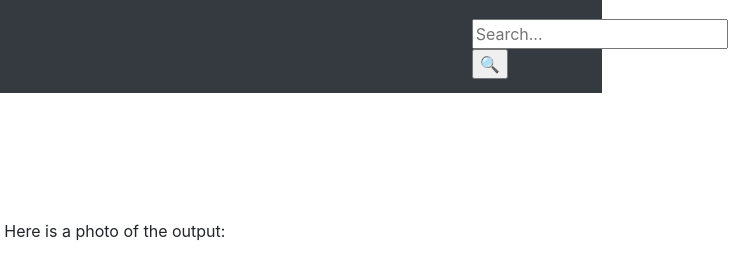
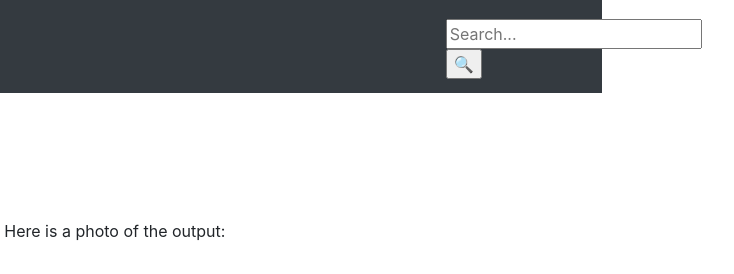
Before and after one commit to SyBenjaminGeoffreyC-LP9R/LP_ICT9Ruby_Q4Quiz1_Sy_Benjamin-Geoffrey-C., a plain HTML site: page first-qtr.html in a window 1280 px wide. Shown: the top 274 px of the page, 678-1412 px from the left, 734 px wide, since content can reach past the window. Drawn offline with nearby package versions, Linux system fonts and the light colour scheme.

Commit message:
Update first-qtr.html

```diff
--- a/first-qtr.html
+++ b/first-qtr.html
@@ -18,7 +18,7 @@
 			padding: 6px;
 			border: none;
 			margin-top: 5px;
-			margin-left: 846px;
+			margin-left: 820px;
 		}
 		.nav-item:hover {
 			background-color: #3b4040;
```
